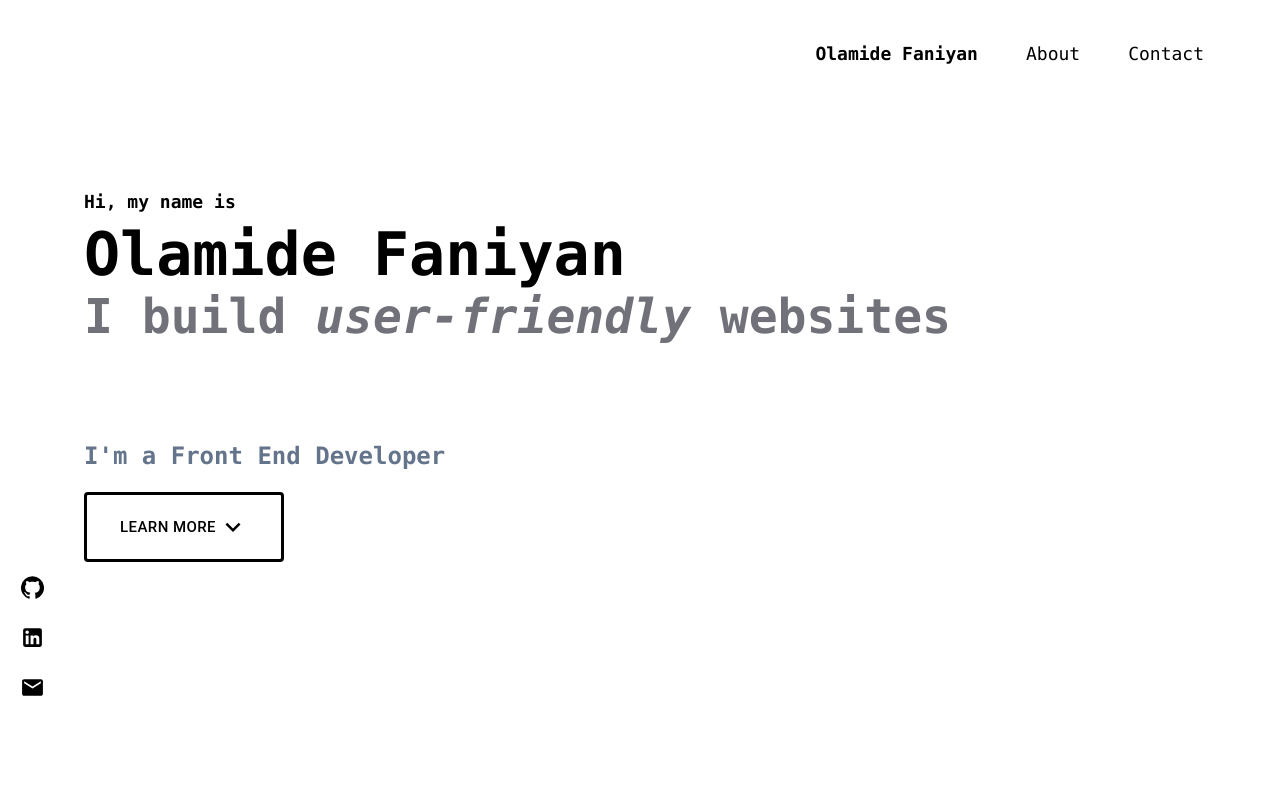
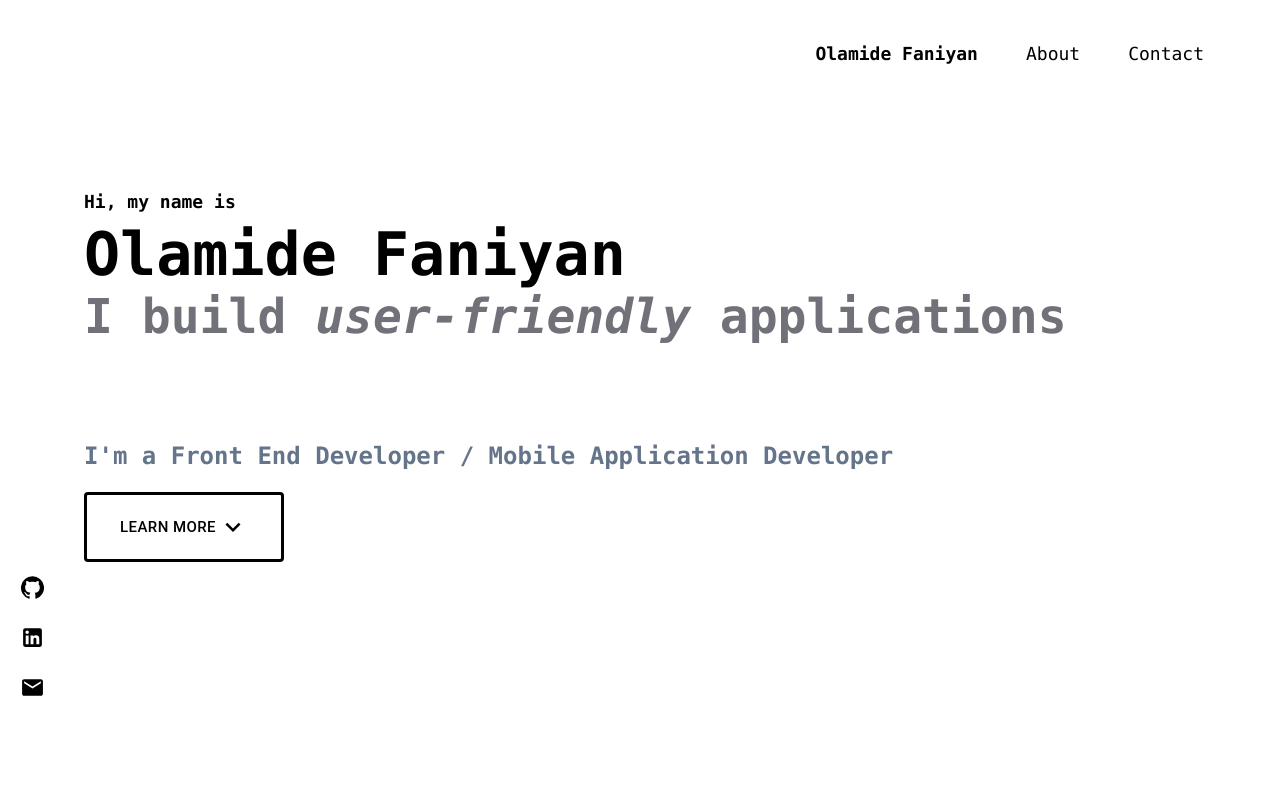
Before and after one commit to Pajimo/olamidefaniyan, a React (Create React App) app: page / in a window 1280 px wide. Shown: the top 800 px of the page. Built offline with nearby package versions, Linux system fonts and the light colour scheme; no server answers.

Commit message:
Update Home.jsx

```diff
--- a/src/components/Home.jsx
+++ b/src/components/Home.jsx
@@ -14,10 +14,10 @@ const Home = () => {
               Olamide Faniyan
             </div>
             <div className="md:text-5xl text-4xl pt-2 font-bold text-zinc-500">
-              I build <i>user-friendly</i> websites{" "}
+              I build <i>user-friendly</i> applications{" "}
             </div>
             <div className="md:text-2xl text-slate-500 text-lg pt-5 mt-20 mb-5">
-              I'm a Front End Developer{" "}
+              I'm a Front End Developer / Mobile Application Developer{" "}
             </div>
           </div>
           <a
```
